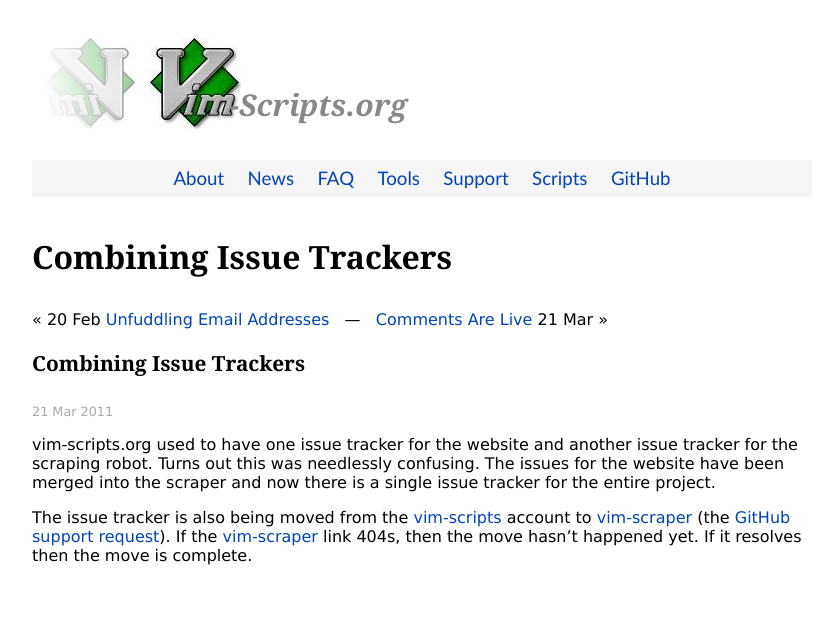
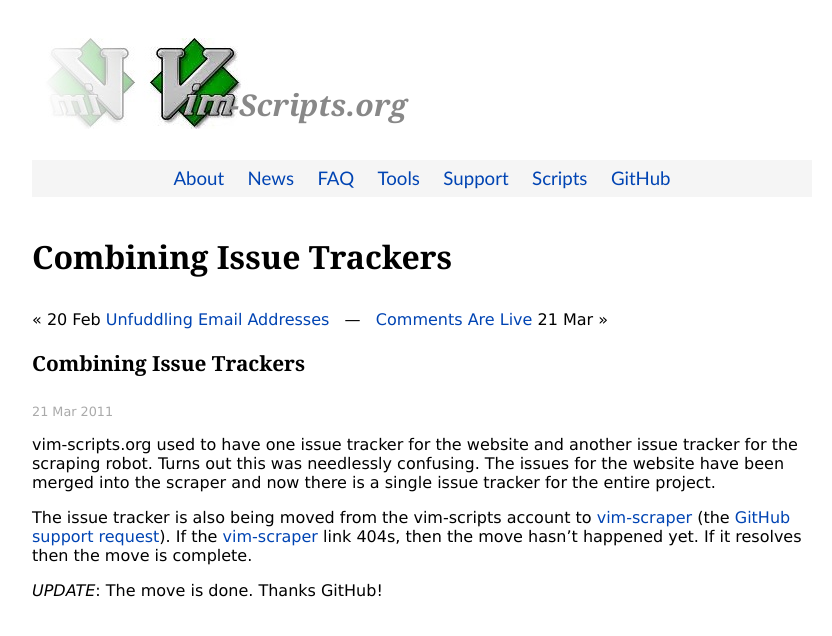
Before and after one commit to vim-scraper/vim-scraper.github.com, a Jekyll site: the page built from news/_posts/2011-03-21-issues-are-moving.md, in a window 1280 px wide. Shown: the top 636 px of the page, without its empty margins (218-1050 px from the left). Built offline with Jekyll 4.4.1, drawn with Linux system fonts in a browser that asks for light colours; Markdown is read by kramdown in place of the engine named in the settings.

Commit message:
remove dead link, issues are moved

```diff
--- a/news/_posts/2011-03-21-issues-are-moving.md
+++ b/news/_posts/2011-03-21-issues-are-moving.md
@@ -9,11 +9,12 @@
 The issues for the website have been merged into the scraper and
 now there is a single issue tracker for the entire project.
 
-The issue tracker is also being moved from the [vim-scripts][1] account
+The issue tracker is also being moved from the vim-scripts account
 to [vim-scraper][2] (the
 [GitHub support request](http://support.github.com/discussions/issues-issues/557-please-move-vim-scriptsvim-scraper-to-vim-scrapervim-scraper)).
 If the [vim-scraper][2] link 404s, then the move hasn't happened yet.
 If it resolves then the move is complete.
 
-[1]: https://github.com/vim-scripts/vim-scraper/issues
+*UPDATE*: The move is done.  Thanks GitHub!
+
 [2]: https://github.com/vim-scraper/vim-scraper/issues
```
